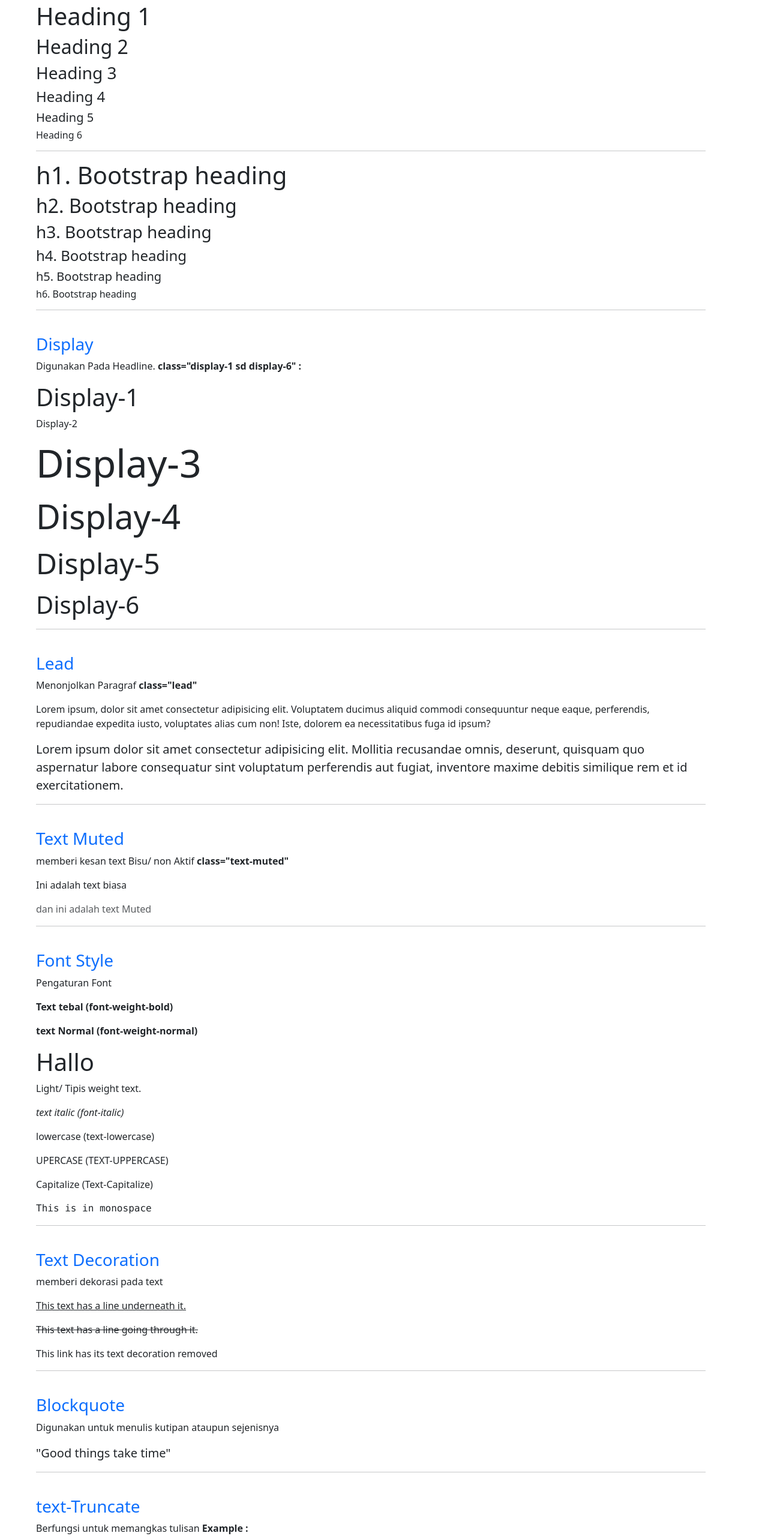
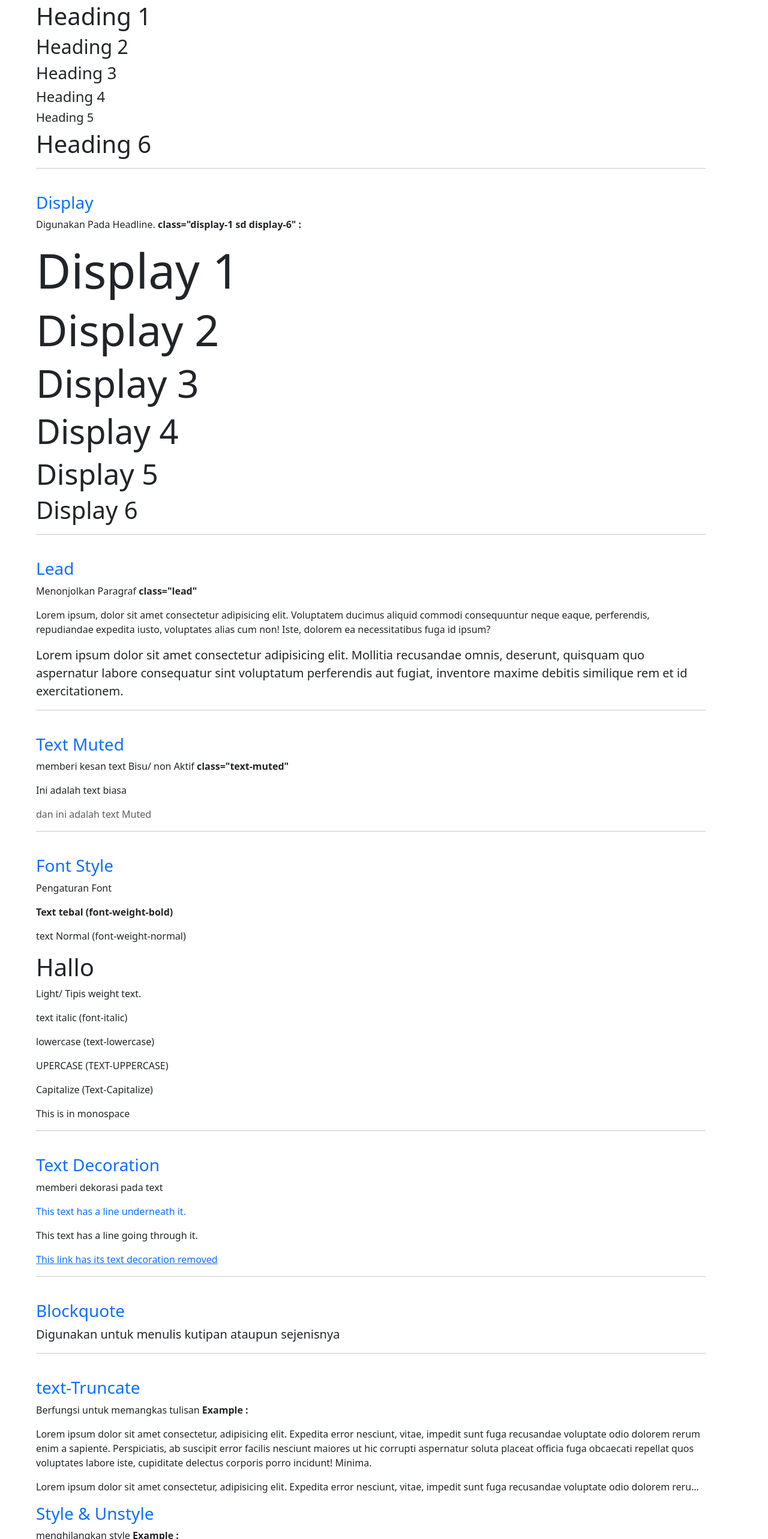
Before and after one commit to gimhrni/Bootstrap, a plain HTML site: page Basic Content Bootstrap - Typography.html in a window 1280 px wide. Shown: the part 235-2800 px from the top of the page at 60% size. Drawn offline with nearby package versions, Linux system fonts and the light colour scheme.

Commit message:
Add files via upload

```diff
--- a/Basic Content Bootstrap - Typography.html
+++ b/Basic Content Bootstrap - Typography.html
@@ -6,7 +6,7 @@
     <meta name="viewport" content="width=device-width, initial-scale=1" />
 
     <!-- Bootstrap CSS -->
-    <link href="../css/bootstrap.css" rel="stylesheet" />
+    <link href="https://cdn.jsdelivr.net/npm/bootstrap@5.3.2/dist/css/bootstrap.min.css" rel="stylesheet" integrity="sha384-T3c6CoIi6uLrA9TneNEoa7RxnatzjcDSCmG1MXxSR1GAsXEV/Dwwykc2MPK8M2HN" crossorigin="anonymous">
 
     <title>Basic Content Bootstrap 5</title>
   </head>
@@ -28,14 +28,7 @@
       <h3>Heading 3</h3>
       <h4>Heading 4</h4>
       <h5>Heading 5</h5>
-      <h6>Heading 6</h6>
-      <hr />
-      <p class="h1">h1. Bootstrap heading</p>
-      <p class="h2">h2. Bootstrap heading</p>
-      <p class="h3">h3. Bootstrap heading</p>
-      <p class="h4">h4. Bootstrap heading</p>
-      <p class="h5">h5. Bootstrap heading</p>
-      <p class="h6">h6. Bootstrap heading</p>
+      <p class="h1">Heading 6</p>
       <hr />
       <br />
 
@@ -43,12 +36,12 @@
       <h3 class="text-primary">Display</h3>
       <p>Digunakan Pada Headline. <b>class="display-1 sd display-6" : </b></p>
       <p></p>
-      <h1>Display-1</h1>
-      <p>Display-2</p>
-      <p class="display-3">Display-3</p>
-      <p class="display-4">Display-4</p>
-      <p class="display-5">Display-5</p>
-      <p class="display-6">Display-6</p>
+      <h1 class="display-1">Display 1</h1>
+      <h1 class="display-2">Display 2</h1>
+      <h1 class="display-3">Display 3</h1>
+      <h1 class="display-4">Display 4</h1>
+      <h1 class="display-5">Display 5</h1>
+      <h1 class="display-6">Display 6</h1>
       <hr />
       <br />
 
@@ -85,14 +78,14 @@
       <p>Pengaturan Font</p>
 
       <p class="fw-bold">Text tebal (font-weight-bold)</p>
-      <p class="fw-bolder">text Normal (font-weight-normal)</p>
+      <p class="fw-normal">text Normal (font-weight-normal)</p>
       <h1>Hallo</h1>
-      <p class="fw-light">Light/ Tipis weight text.</p>
-      <p class="fst-italic">text italic (font-italic)</p>
+      <p>Light/ Tipis weight text.</p>
+      <p class="fst-ita">text italic (font-italic)</p>
       <p class="text-lowercase">LOWERCASE (text-lowercase)</p>
       <p class="text-uppercase">upercase (text-uppercase)</p>
       <p class="text-capitalize">capitalize (text-capitalize)</p>
-      <p class="font-monospace">This is in monospace</p>
+      <p>This is in monospace</p>
 
       <hr />
       <br />
@@ -100,18 +93,16 @@
       <h3 class="text-primary">Text Decoration</h3>
       <p>memberi dekorasi pada text</p>
 
-      <p  class="text-decoration-underline">This text has a line underneath it.</p>
-      <p class="text-decoration-line-through">This text has a line going through it.</p>
-      <This href="#" class="text-decoration-none">This link has its text decoration removed</a>
+      <p class="text-primary">This text has a line underneath it.</p>
+      <p>This text has a line going through it.</p>
+      <a href="#">This link has its text decoration removed</a>
       <hr />
       <br />
 
       <!-- 7. membuat Blockquuote -->
       <h3 class="text-primary">Blockquote</h3>
-      <p>Digunakan untuk menulis kutipan ataupun sejenisnya</p>
-
       <blockquote class="blockquote">
-        <p>"Good things take time"</p>
+        <p>Digunakan untuk menulis kutipan ataupun sejenisnya</p>
       </blockquote>
 
       <hr />
@@ -121,10 +112,9 @@
 
       <h3 class="text-primary">text-Truncate</h3>
       <p>Berfungsi untuk memangkas tulisan <b>Example : </b></p>
-      <p>Lorem ipsum dolor sit amet consectetur adipisicing elit. Laboriosam temporibus dolore autem quibusdam error, delectus, reprehenderit ad corporis totam quisquam voluptatibus labore ut ipsa id praesentium voluptas repellendus assumenda distinctio consectetur quos nihil rerum voluptates perspiciatis cupiditate! Facilis, ut. Fugiat, autem ut et saepe dolorum adipisci eum. Sapiente, ipsam cumque?
-      <hr/>
+      <p>Lorem ipsum dolor sit amet consectetur, adipisicing elit. Expedita error nesciunt, vitae, impedit sunt fuga recusandae voluptate odio dolorem rerum enim a sapiente. Perspiciatis, ab suscipit error facilis nesciunt maiores ut hic corrupti aspernatur soluta placeat officia fuga obcaecati repellat quos voluptates labore iste, cupiditate delectus corporis porro incidunt! Minima.</p>
 
-      <p class="text-truncate">Lorem ipsum dolor, sit amet consectetur adipisicing elit. Illo blanditiis impedit, aspernatur excepturi in ex id ducimus delectus nemo minima nobis corrupti placeat. Consequuntur eius quos impedit quam explicabo doloremque quisquam voluptatibus repudiandae? Soluta obcaecati iusto nihil, vitae ipsa praesentium vero blanditiis. Ab delectus dolorum corrupti debitis obcaecati, soluta minima!</p>
+      <p class="text-truncate"> Lorem ipsum dolor sit amet consectetur, adipisicing elit. Expedita error nesciunt, vitae, impedit sunt fuga recusandae voluptate odio dolorem rerum enim a sapiente. Perspiciatis, ab suscipit error facilis nesciunt maiores ut hic corrupti aspernatur soluta placeat officia fuga obcaecati repellat quos voluptates labore iste, cupiditate delectus corporis porro incidunt! Minima.</p>
 
       <h3 class="text-primary">Style & Unstyle</h3>
       <p>menghilangkan style <b>Example : </b></p>
@@ -139,8 +129,8 @@
 
       <ul>
         <li class="list-unstyled">Agus</li>
-        <li class="list-unstyled">Adel</li>
-        <li class="list-unstyled">Firman</li>
+        <li>Adel</li>
+        <li>Firman</li>
       </ul>
 
       <hr />
@@ -150,6 +140,7 @@
       <ul>
         <li>Agus</li>
         <li>Adel</li>
+        <li>Firman</li>
         <li>Firman</li>
       </ul>
 
@@ -166,9 +157,9 @@
     </div>
 
     <!-- Bootstrap Javascript -->
-    <script src="js/bootstrap.js"></script>
+    <script src="https://cdn.jsdelivr.net/npm/bootstrap@5.3.2/dist/js/bootstrap.min.js" integrity="sha384-BBtl+eGJRgqQAUMxJ7pMwbEyER4l1g+O15P+16Ep7Q9Q+zqX6gSbd85u4mG4QzX+" crossorigin="anonymous"></script>
 
     <!-- Popper Javascript -->
-    <script src="js/popper.min.js"></script>
+    <script src="https://cdn.jsdelivr.net/npm/@popperjs/core@2.11.8/dist/umd/popper.min.js" integrity="sha384-I7E8VVD/ismYTF4hNIPjVp/Zjvgyol6VFvRkX/vR+Vc4jQkC+hVqc2pM8ODewa9r" crossorigin="anonymous"></script>
   </body>
 </html>
```
